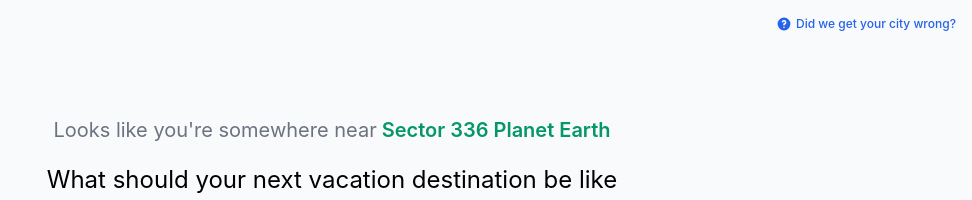
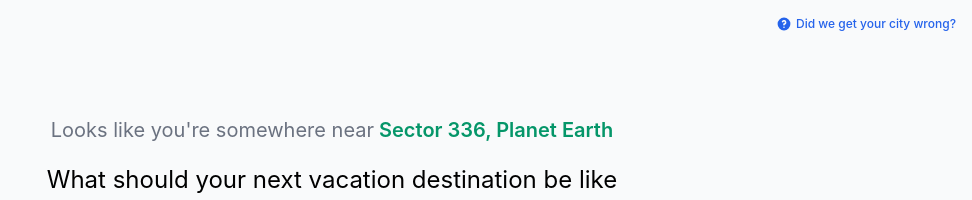
Before and after one commit to demir-delic/here2there, a React (Create React App) app in the folder client/: page / in a window 1280 px wide. Shown: the top 200 px of the page, without its empty margins (308-1280 px from the left). Built offline with nearby package versions, Linux system fonts and the light colour scheme; no server answers.

Commit message:
added reverese geocoding function

```diff
--- a/client/src/App.js
+++ b/client/src/App.js
@@ -34,7 +34,7 @@ function App() {
                     lon: data.longitude,
                 })
                 setUserCountry(data.country_name)
-                if (data.city) {
+                if (data.city !== null) {
                     setUserCity(data.city)
                 }
             })
@@ -48,11 +48,17 @@ function App() {
             })
         }
         // Reverse Geocode function below
+        await axios
+            .get(
+                `http://api.positionstack.com/v1/forward?access_key=${key}&query=${coords.lat},${coords.lon}`
+            )
+            .then((res) => res.data)
+            .then((data) => data)
     }
 
     useEffect(() => {
         getLocation()
-    }, [])
+    })
 
     return (
         <BrowserRouter>
--- a/client/src/components/LandingPageHeader.js
+++ b/client/src/components/LandingPageHeader.js
@@ -1,4 +1,5 @@
 export default function LandingPageHeader(props) {
+    let limiter = props.userCity !== null ? ',' : ''
     return (
         <div className='bg-gray-50'>
             <div className='max-w-7xl mx-auto py-16 px-4 sm:py-24 sm:px-6 lg:px-8'>
@@ -6,7 +7,7 @@ export default function LandingPageHeader(props) {
                     <p className='mt-5 mx-auto max-w-prose text-xl text-gray-500'>
                         Looks like you're somewhere near
                         <span className='font-semibold text-green-600'>
-                            {` ${props.userCity} ${props.userCountry}`}
+                            {` ${props.userCity}${limiter} ${props.userCountry}`}
                         </span>
                     </p>
                     <p className='max-w-xl mt-5 mx-auto text-2xl'>
```
Also changed, not shown: 1 other file (tests, documents, lock files or other folders).
